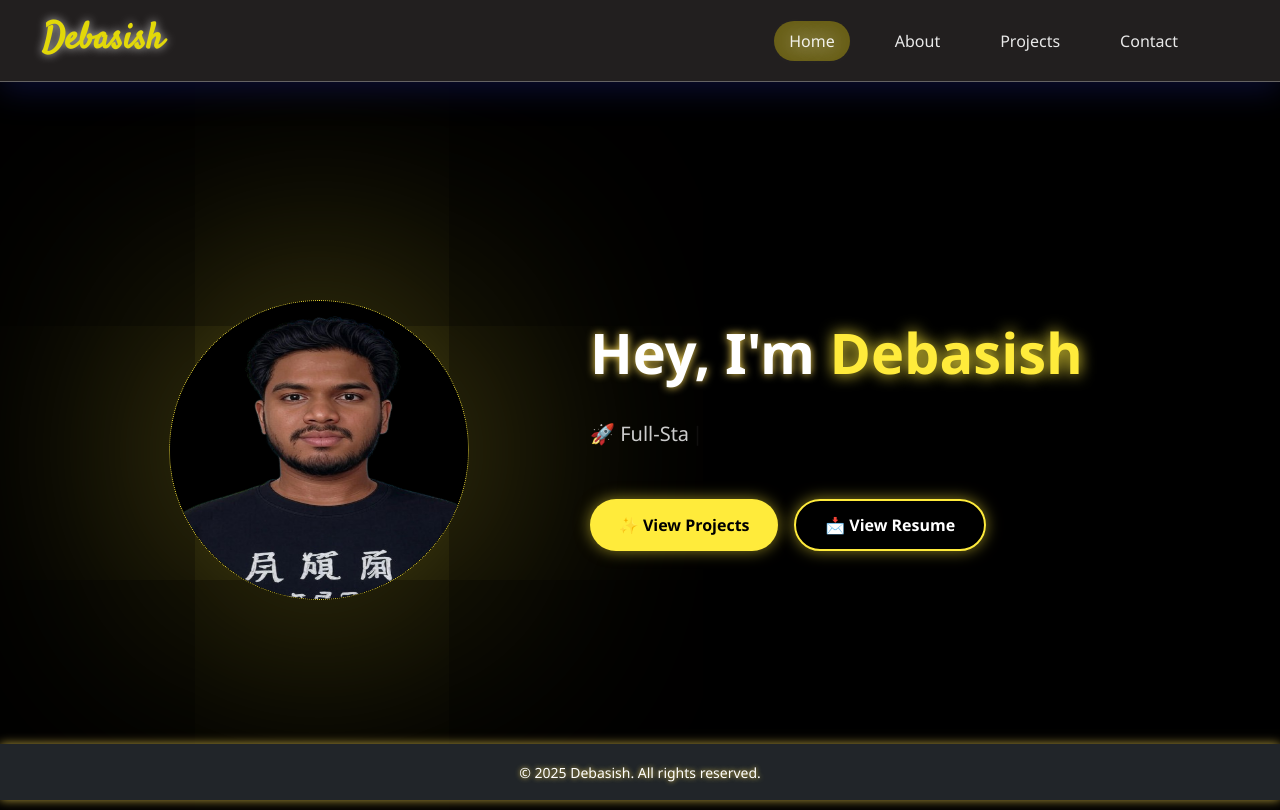
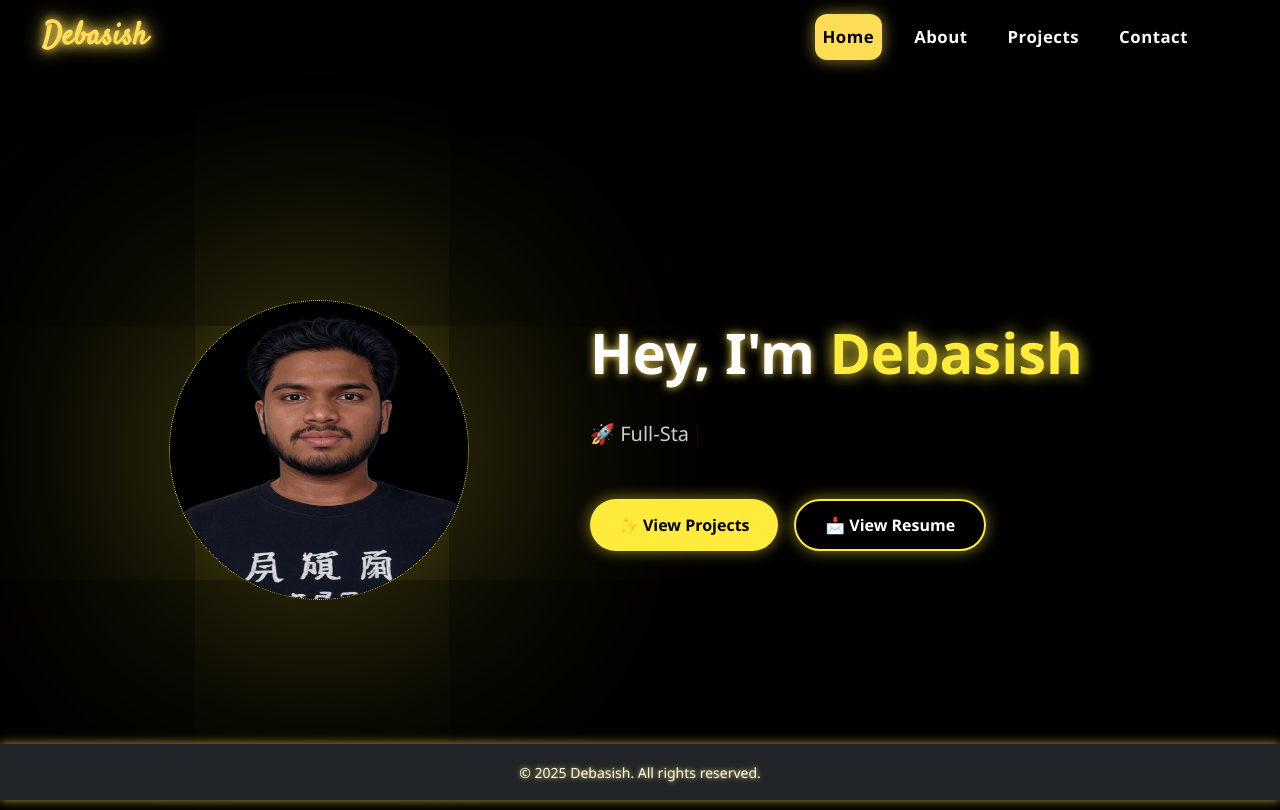
Before and after one commit to debasish39/portfolio9, a React (Vite) app: page / in a window 1280 px wide. Built offline with nearby package versions, Linux system fonts and the light colour scheme; a web font is replaced by a local one.

Commit message:
Update Navbar.css

```diff
--- a/src/bootstrapport/components/Navbar.css
+++ b/src/bootstrapport/components/Navbar.css
@@ -1,161 +1,171 @@
-/* Navbar Styles with Black Background & Gold Glowing Effect */
+/* ========================
+   Navbar: Black & Gold Theme (React-Bootstrap + AOS)
+   ======================== */
 
 .custom-navbar {
-    background-color: #000;           /* Black background */
+  background-color: #000;
   border-bottom: 2px solid #ffdd57;
-    box-shadow: 0 0 10px rgba(255, 221, 87, 0.7);
+  box-shadow: 0 4px 15px rgba(255, 221, 87, 0.3);
+
+  z-index: 1030;
+  transition: all 0.4s ease-in-out;
 }
 
-  .brand-color {
-    color: #ffdd57;                  /* Gold for brand */
+/* Show/hide on scroll */
+.navbar-hide {
+  transform: translateY(-100%);
+  opacity: 0;
+  visibility: hidden;
+}
+.navbar-show {
+  transform: translateY(0);
+  opacity: 1;
+  visibility: visible;
+}
+/* Navbar.css */
+
+/* Default size */
+.brand-logo {
+  font-size: 1.8rem;
   font-weight: bold;
-    text-shadow: 0 0 8px #ffdd57;
+  transition: font-size 0.3s ease;
 }
 
-  .nav-link-color {
-    color: #eee !important;
-    transition: color 0.3s ease, text-shadow 0.3s ease;
+/* Smaller on small screens */
+@media (max-width: 576px) {
+  .brand-logo {
+    font-size: 10px;
+  }
 }
 
-  .nav-link-color:hover {
+/* Brand Logo */
+.brand-logo {
+  font-family: 'Satisfy', cursive;
+  font-size:2rem;
+  margin-left: 30px;
   color: #ffdd57 !important;
-    text-shadow: 0 0 8px #ffdd57;
+  text-shadow: 0 0 10px #ffdd57, 0 0 20px #ffdd57;
+  transition: transform 0.3s ease;
+}
+.brand-logo:hover {
+  transform: scale(1.05);
 }
 
-  /* Custom toggle icon */
-  .custom-toggle-icon {
-    border: 2px solid #ffdd57;
-    border-radius: 30%;
-    padding: 5px;
-    display: inline-flex;
-    color:yellow;
-    align-items: center;
-    justify-content: center;
-    transition: border-color 0.3s, background-color 0.3s, box-shadow 0.3s;
-  }
-
-  .custom-toggle-icon:hover {
-    border-color: #ffdd57;
-    background-color: rgba(255, 221, 87, 0.2);
-    box-shadow: 0 0 8px #ffdd57;
-  }
-
-  /* Remove default toggler borders and outlines */
-  .navbar-toggler {
-    border: none !important;
-  }
-
-  .navbar-toggler:focus {
-    box-shadow: none !important;
-  }
-/* Ensure the container for nav links is a flex container and aligns to flex-end by default */
+/* Navigation */
 .navbar-collapse .custom-nav {
   display: flex;
   align-items: center;
-    justify-content: flex-end;  /* Align links to the right on large screens */
+  justify-content: flex-end;
   width: 100%;
-    margin-right:60px;
+  margin-right: 60px;
 }
-
-  /* On smaller screens, center the nav links */
 @media (max-width: 991.98px) {
   .navbar-collapse .custom-nav {
     justify-content: center;
   }
 }
-  /* Styling for the brand/logo */
-.brand-logo {
-  font-family: "Satisfy", serif;/* Uses the imported Google Font */
-  font-size: 3rem;                   /* Adjust size as needed */
-  color: #3d3a2c;                    /* Gold color */
-  /* font-weight: bold; */
-  text-shadow: 0 0 10px rgba(255, 221, 87, 0.8); /* Glowing effect */
-}
-/* Glassmorphism Effect */
-.glass-navbar {
-  background: #e2d1d126 !important;
-  backdrop-filter: blur(15px) !important;
-  -webkit-backdrop-filter: blur(15px) !important;
-  border-bottom: 1px solid rgba(255, 255, 255, 0.3) !important;
-  box-shadow: 0 8px 32px 0 rgba(31, 38, 135, 0.37) !important;
-  transition: all 0.3s ease-in-out;
+
+/* Nav Links */
+.custom-nav .nav-link {
+  position: relative;
+  color: #f8f8f8 !important;
+  font-weight: 600;
+  margin: 0 12px;
+  padding: 10px 16px;
+  border-radius: 12px;
+  font-size: 1.05rem;
+  display: flex;
+  align-items: center;
+  gap: 8px;
+  transition: all 0.3s ease;
+  letter-spacing: 0.5px;
 }
 
-/* Brand Styling */
-.brand-logo {
-  font-size: 2.3rem;
-  margin-left: 30px;
-  font-weight: bold;
-  color: #e2d809 !important;
-  text-shadow: 0 0 10px rgba(255, 255, 255, 0.7);
+/* Hover + Underline */
+.custom-nav .nav-link:hover {
+  color: #ffdd57 !important;
+  background-color: rgba(255, 221, 87, 0.1);
+  box-shadow: 0 0 10px rgba(255, 221, 87, 0.4);
+  transform: translateY(-1px);
+}
+.custom-nav .nav-link::after {
+  content: "";
+  position: absolute;
+  bottom: 5px;
+  left: 50%;
+  transform: translateX(-50%);
+  width: 0;
+  height: 3px;
+  background-color: #ffdd57;
+  border-radius: 5px;
+  transition: width 0.4s ease;
+}
+.custom-nav .nav-link:hover::after {
+  width: 60%;
 }
 
-/* Nav Link Styling */
-.custom-nav .nav-link {
-  color: rgba(255, 255, 255, 0.9) !important;
-  font-weight: 500;
-  /* width: 100%; */
-  bottom:15px !important;
-  margin: 0 15px;
-  top:15px !important;
-  padding: 8px 15px !important;
-  border-radius: 20px;
+/* Active link */
+.custom-nav .nav-link.active {
+  background-color: #ffdd57;
+  color: #000 !important;
+  font-weight: 700;
+  box-shadow: 0 0 15px rgba(255, 221, 87, 0.6);
+}
+
+/* Toggle icon */
+.custom-toggle-icon {
+  border: 2px solid #ffdd57;
+  border-radius: 15%;
+  padding: 7.5px;
+  color: #fff;
+  display: inline-flex;
+  align-items: center;
+  justify-content: center;
   transition: all 0.3s ease;
 }
-
-.custom-nav .nav-link:hover {
-  background: rgba(255, 255, 255, 0.2);
-  text-shadow: 0 0 15px rgba(255, 255, 255, 0.7);
-  transform: translateY(-2px);
+.custom-toggle-icon:hover {
+  background-color: rgba(255, 221, 87, 0.15);
+  box-shadow: 0 0 18px #ffdd57;
 }
 
-.custom-nav .nav-link.active {
-  background: rgba(242, 218, 3, 0.334);
-  text-shadow: 0 0 20px rgba(255, 255, 255, 1);
+/* Remove default toggle border */
+.navbar-toggler {
+  border: none !important;
+}
+.navbar-toggler:focus {
+  box-shadow: none !important;
 }
 
-/* Toggle Button Styling */
-.custom-toggle-icon {
-  color: white;
-}
-
-.navbar-toggler {
-  border-color: rgba(255, 255, 255, 0.5) !important;
-}
-
-/* Mobile Navbar Styling */
+/* Mobile Nav */
 @media (max-width: 991px) {
   .navbar-collapse {
-    background: rgba(255, 255, 255, 0.15);
-    backdrop-filter: blur(20px);
-    -webkit-backdrop-filter: blur(20px);
-    border-radius: 10px;
-    padding: 10px;
-  }
-/* Nav Link Styling */
-.custom-nav .nav-link {
-  color: rgba(255, 255, 255, 0.9) !important;
-  font-weight: 500;
-  width: 100%;
-  bottom:15px !important;
-  margin: 0 15px;
-  top:15px !important;
-  padding: 8px 15px !important;
-  border-radius: 20px;
-  transition: all 0.3s ease;
+    background-color: rgba(0, 0, 0, 0.95);
+    border-radius: 12px;
+    padding: 15px 10px;
+    margin-top: 10px;
   }
 
   .custom-nav .nav-link {
+    width: 100%;
+    margin: 10px 0;
     text-align: center;
+    justify-content: center;
   }
 }
 
-/* Smooth Scrolling */
+/* General Utilities */
+.brand-color {
+  color: #ffdd57;
+  font-weight: bold;
+  text-shadow: 0 0 8px #ffdd57;
+}
+
 html {
   scroll-behavior: smooth;
 }
 
-/* Background Gradient */
 body {
   background: linear-gradient(45deg, #08001f, #1a1a4d);
+  color: #fff;
+  font-family: 'Poppins', sans-serif;
 }
```
Lines whose indentation alone changed are shown as unchanged.
